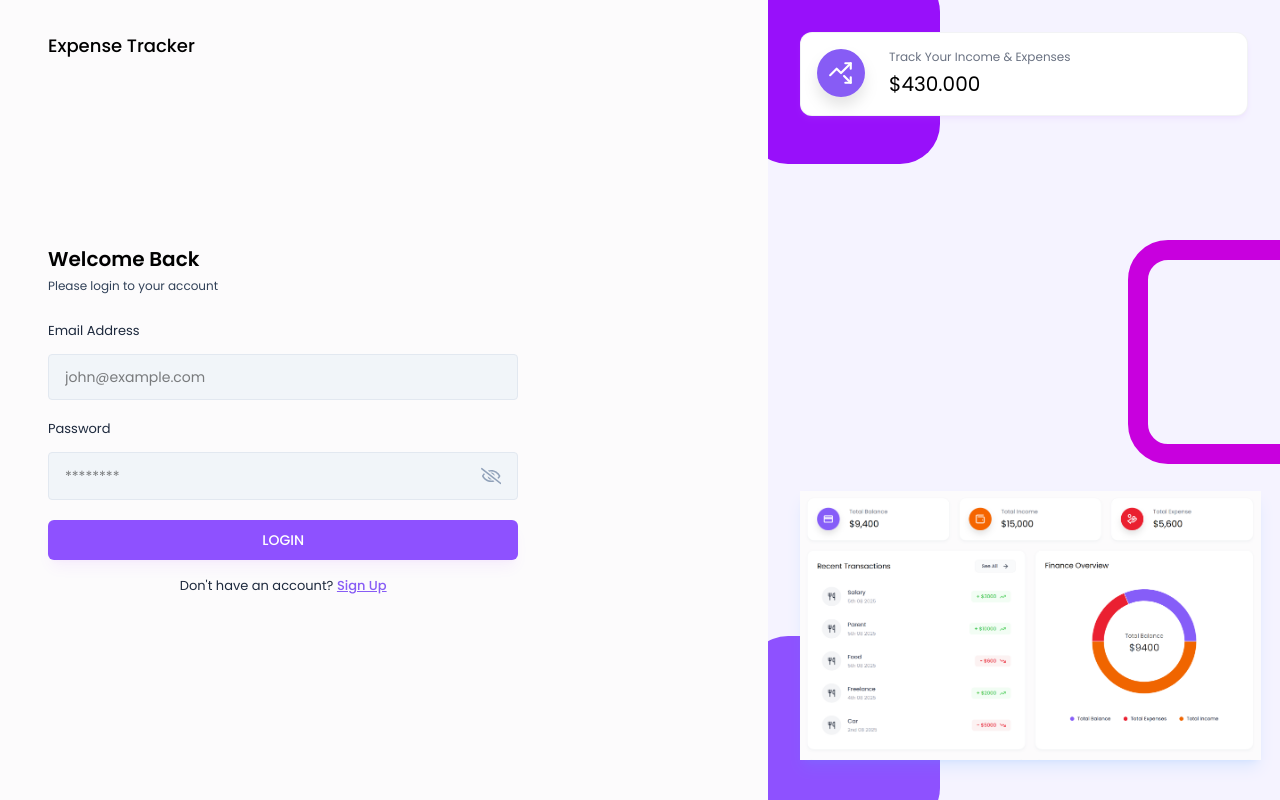
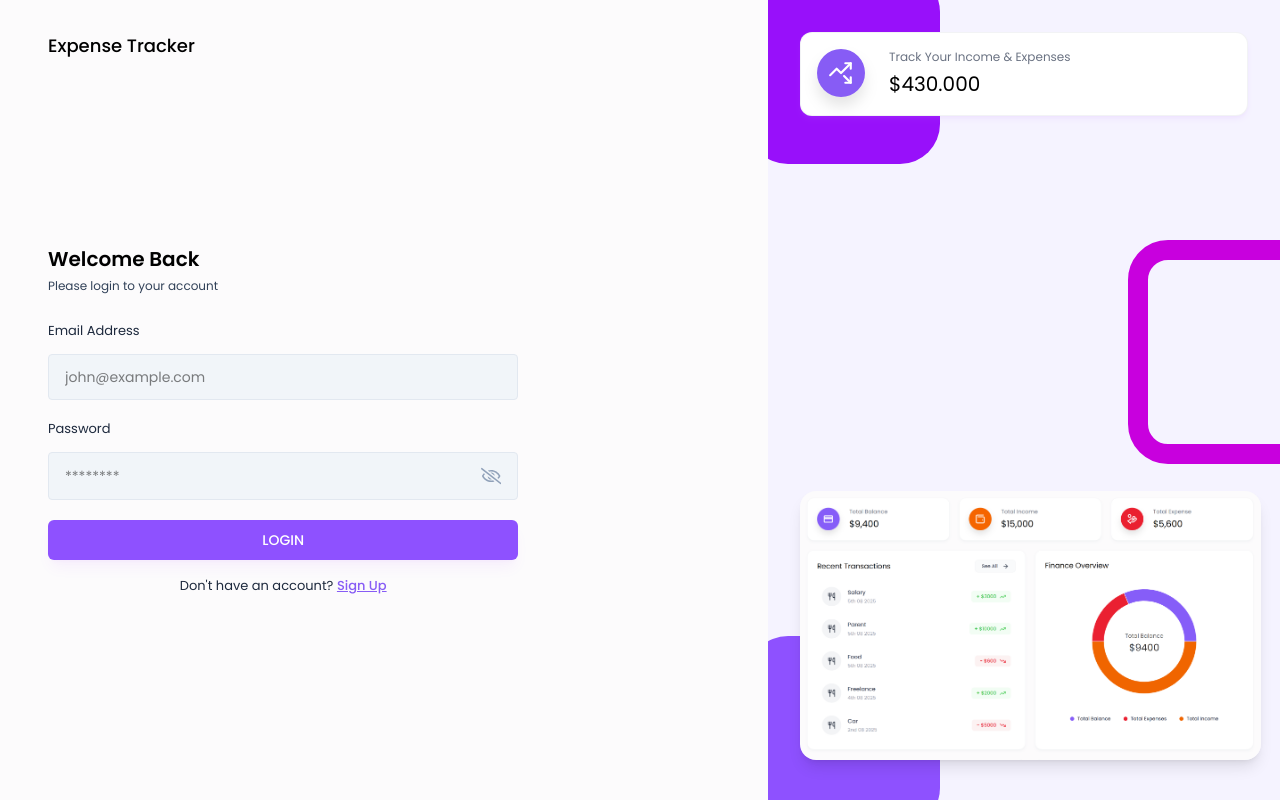
Before and after one commit to dang-chien/MERN-Fullstack-Expense-Tracker, a React (Vite) app in the folder FrontEnd/: page /login in a window 1280 px wide. Built offline with nearby package versions, Linux system fonts and the light colour scheme; a web font is replaced by a local one.

Commit message:
[frontend][components] Update style for image card2 in AuthLayout component

```diff
--- a/FrontEnd/src/components/layouts/AuthLayout.jsx
+++ b/FrontEnd/src/components/layouts/AuthLayout.jsx
@@ -27,7 +27,7 @@ const AuthLayout = ({ children }) => {
 
                 <img
                     src={CARD_2}
-                    className="w-64 lg:w-[90%] absolute bottom-10 shadow-lg shadow-blue-400/15"
+                    className="w-64 lg:w-[90%] absolute bottom-10 shadow-lg rounded-2xl"
                 />
             </div>
         </div>
```
